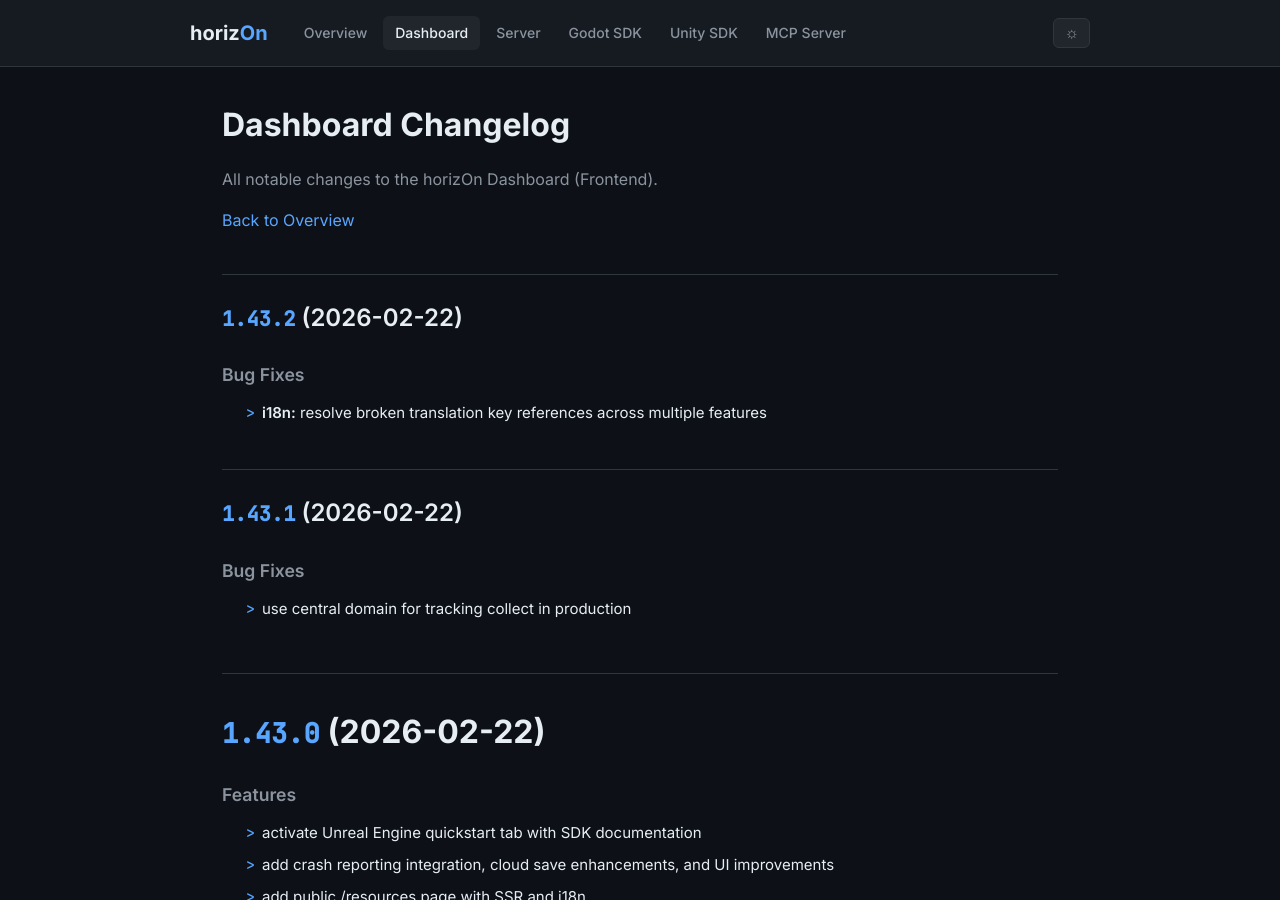
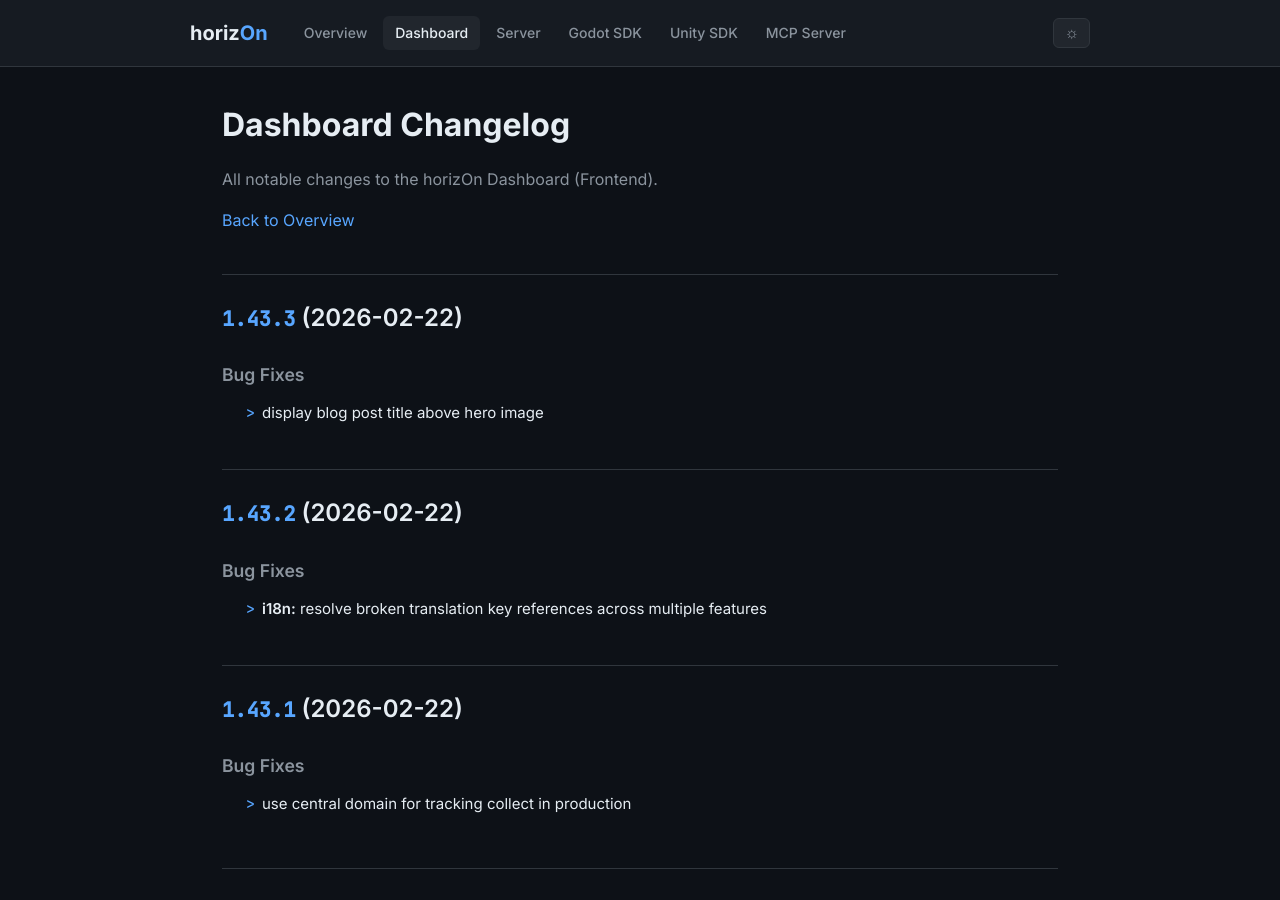
Before and after one commit to ProjectMakersDE/horizOn-Changelog, a Jekyll site: the page built from dashboard-changelog.md, in a window 1280 px wide and 900 px high. Built offline with Jekyll 4.4.1, drawn with Linux system fonts in a browser that asks for light colours.

Commit message:
chore: sync changelogs [skip ci]

```diff
--- a/dashboard-changelog.md
+++ b/dashboard-changelog.md
@@ -8,6 +8,13 @@ title: Dashboard Changelog
 All notable changes to the horizOn Dashboard (Frontend).
 
 [Back to Overview](.)
+
+## [1.43.3](https://github.com/ProjectMakersDE/horizOn-Dashboard/compare/v1.43.2...v1.43.3) (2026-02-22)
+
+
+### Bug Fixes
+
+* display blog post title above hero image ([bbb3827](https://github.com/ProjectMakersDE/horizOn-Dashboard/commit/bbb382763207942267a879c0a56e368a51f3242e))
 
 ## [1.43.2](https://github.com/ProjectMakersDE/horizOn-Dashboard/compare/v1.43.1...v1.43.2) (2026-02-22)
 
```
Also changed, not shown: index.md (+1 -1 lines).
